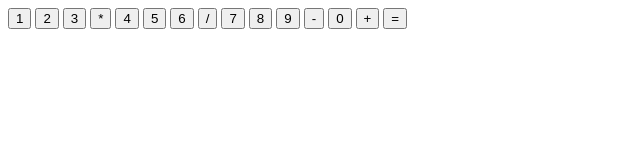
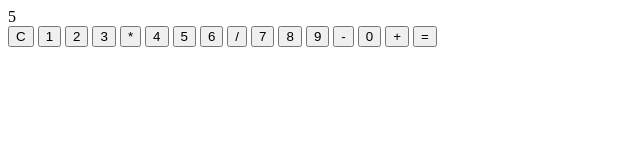
Before and after one commit to rahmanaga/calculator, a plain HTML site: page index.html in a window 1280 px wide. Shown: the whole page, without its empty margins (0-640 px from the left). Drawn offline with Linux system fonts and the light colour scheme.

Commit message:
Add clear button and display

```diff
--- a/index.html
+++ b/index.html
@@ -8,6 +8,9 @@
   </head>
   <body>
     <div class="container">
+      <div class="display">5</div>
+      <div class="buttonContainer">
+        <button>C</button>
         <button>1</button>
         <button>2</button>
         <button>3</button>
@@ -24,6 +27,7 @@
         <button>+</button>
         <button>=</button>
       </div>
+    </div>
     <script src="app.js"></script>
   </body>
 </html>
```
Lines whose indentation alone changed are shown as unchanged.
